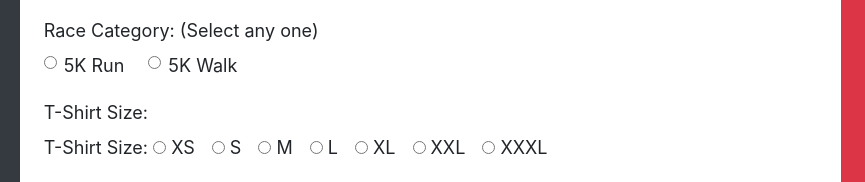
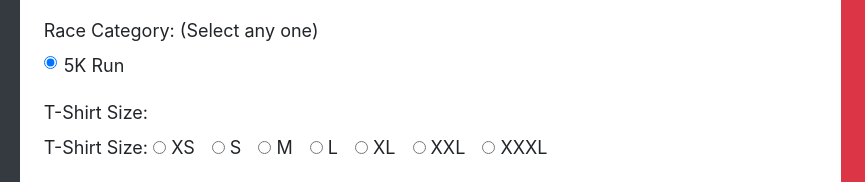
Before and after one commit to isurojit/DBFC, a plain HTML site: page index.html in a window 1280 px wide. Shown: the part 466-648 px from the top of the page, 415-1280 px from the left. Drawn offline with nearby package versions, Linux system fonts and the light colour scheme.

Commit message:
Update index.html

```diff
--- a/index.html
+++ b/index.html
@@ -107,10 +107,11 @@
                     id="5k-run"
                     name="race-category"
                     value="5K Run"
+                    checked
                   />
                   <label class="form-check-label" for="5k-run">5K Run</label>
                 </div>
-                <div class="form-check">
+<!--                 <div class="form-check">
                   <input
                     type="radio"
                     class="form-check-input"
@@ -119,7 +120,7 @@
                     value="5K Walk"
                   />
                   <label class="form-check-label" for="5k-walk">5K Walk</label>
-                </div>
+                </div> -->
               </div>
             </div>
 
```
